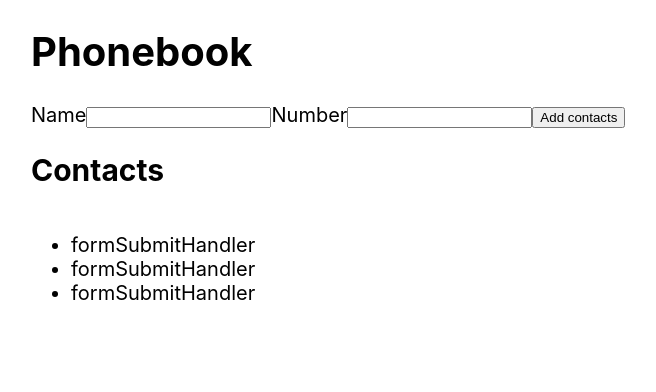
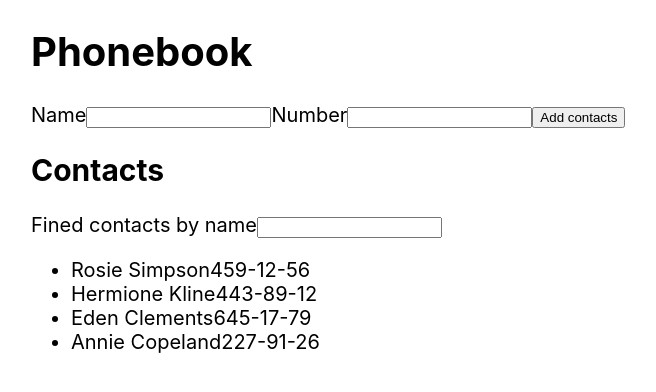
Before and after one commit to MarynaDanyliuk/goit-react-hw-02-phonebook, a React (Create React App) app: page / in a window 1280 px wide. Shown: the top 392 px of the page, without its empty margins (9-665 px from the left). Built offline with nearby package versions, Linux system fonts and the light colour scheme.

Commit message:
upd Contact list

```diff
--- a/src/components/App/App.jsx
+++ b/src/components/App/App.jsx
@@ -4,20 +4,39 @@ import React from 'react';
 // import { Section } from 'components/Section/Section';
 import { ContactsList } from 'components/ContactsList/ContactsList';
 import { Form } from 'components/Form/Form';
+import { Filter } from 'components/Filter/Filter';
 
 // const contacts = nanoid();
 
 export class App extends React.Component {
   state = {
-    contacts: [],
-    name: '',
-    number: '',
+    contacts: [
+      { id: 'id-1', name: 'Rosie Simpson', number: '459-12-56' },
+      { id: 'id-2', name: 'Hermione Kline', number: '443-89-12' },
+      { id: 'id-3', name: 'Eden Clements', number: '645-17-79' },
+      { id: 'id-4', name: 'Annie Copeland', number: '227-91-26' },
+    ],
+    // name: '',
+    // number: '',
+    filter: '',
   };
 
   formSubmitHandler = data => {
-    // const { name, number } = data;
-    console.log(data);
+    const { contacts } = data;
+    this.setState({
+      contacts: [
+        {
+          id: contacts[0].id,
+          name: contacts[0].name,
+          number: contacts[0].number,
+        },
+      ],
+      // name: name,
+      // number: number,
+    });
   };
+
+  handleNameFilter = () => {};
 
   // handleNameChange = event => {
   //   console.log(event);
@@ -55,19 +74,18 @@ export class App extends React.Component {
           // handleChange={this.handleNameChange}
           // handleSubmit={this.handleSubmit}
           name={this.state.name}
+          number={this.state.number}
           contacts={this.state.contacts}
         />
         <h2>Contacts</h2>
-        {/* <Filter /> */}
-        <ContactsList
-          // name={this.formSubmitHandler}
-          contacts={this.formSubmitHandler}
-        />
+        <Filter filter={this.state.filter} />
+        <ContactsList contacts={this.state.contacts} />
       </div>
     );
   }
 }
 
+//  <ContactsList name={this.state.name} number={this.state.number} />;
 // ____________________________________i
 /* <Section title="Phonebook">
           <Form
--- a/src/components/ContactsList/ContactsList.jsx
+++ b/src/components/ContactsList/ContactsList.jsx
@@ -3,16 +3,16 @@ import React from 'react';
 // import css from './ContactsList.module.css';
 
 export const ContactsList = ({ contacts }) => {
-  const { id, name } = contacts;
+  // console.log(contacts);
   return (
     <div>
       <ul>
-        {/* {contacts.map(contact => (
-          <li key={contact.id}>{contact.name}</li>
-        ))} */}
-        <li key={id}>{name}</li>
-        <li key={id}>{name}</li>
-        <li key={id}>{name}</li>
+        {contacts.map(contact => (
+          <li key={contact.id}>
+            {contact.name}
+            {contact.number}
+          </li>
+        ))}
       </ul>
     </div>
   );
@@ -21,15 +21,3 @@ export const ContactsList = ({ contacts }) => {
 // ContactsList.propTypes = {
 //   name: PropTypes.string,
 // };
-
-//  <ul className={css['stat-list']}>
-//    {stats.map(stat => (
-//      <li key={stat.id} className={css.item}>
-//        <span className={css.label}>{stat.label}</span>
-//        <span className={css.percentage}>
-//          {stat.percentage}
-//          {`%`}
-//        </span>
-//      </li>
-//    ))}
-//  </ul>;
--- /dev/null
+++ b/src/components/Filter/Filter.jsx
@@ -0,0 +1,67 @@
+import React from 'react';
+// import PropTypes from 'prop-types';
+// import css from './ContactsList.module.css';
+
+export class Filter extends React.Component {
+  state = {
+    contacts: [],
+    name: '',
+    number: '',
+  };
+
+  handleChange = event => {
+    // console.log(event.currentTarget);
+    // console.log(event.currentTarget.name);
+    // console.log(event.currentTarget.value);
+    const { name, value } = event.currentTarget;
+
+    this.setState({
+      [name]: value,
+      contacts: [
+        {
+          id: this.contactId,
+          name: this.state.name,
+          number: value,
+        },
+      ],
+    });
+  };
+
+  handleSubmit = event => {
+    event.preventDefault();
+
+    this.props.onSubmit(this.state);
+
+    this.reset();
+  };
+
+  reset = () => {
+    this.setState({ contacts: [], name: '', number: '' });
+  };
+
+  render() {
+    return (
+      <div>
+        <label>
+          Fined contacts by name
+          <input
+            type="text"
+            name="name"
+            // value={contacts}
+            // onChange={handleNameFilter}
+            pattern="^[a-zA-Zа-яА-Я]+(([' -][a-zA-Zа-яА-Я ])?[a-zA-Zа-яА-Я]*)*$"
+            title="Name may contain only letters, apostrophe, dash and spaces. For example Adrian, Jacob Mercer, Charles de Batz de Castelmore d'Artagnan"
+            required
+          />
+        </label>
+      </div>
+    );
+  }
+}
+
+// export const Filter = ({ contacts, handleNameFilter }) => {
+//   // const { name } = contacts;
+//   return (
+
+//   );
+// };
--- a/src/components/Form/Form.jsx
+++ b/src/components/Form/Form.jsx
@@ -2,8 +2,6 @@ import React from 'react';
 import PropTypes from 'prop-types';
 import css from './Form.module.css';
 import { nanoid } from 'nanoid';
-
-// const contacts = nanoid();
 
 export class Form extends React.Component {
   state = {
@@ -13,23 +11,28 @@ export class Form extends React.Component {
   };
 
   contactId = nanoid();
+  numberId = nanoid();
 
-  handleNameChange = event => {
+  handleChange = event => {
+    // console.log(event.currentTarget);
+    // console.log(event.currentTarget.name);
+    // console.log(event.currentTarget.value);
     const { name, value } = event.currentTarget;
-    // console.log(event);
-    // console.log(event.currentTarget.value);
-    // const contactId = nanoid();
 
     this.setState({
       [name]: value,
-      // name: event.currentTarget.value,
-      contacts: [{ id: this.contactId, [name]: value }],
+      contacts: [
+        {
+          id: this.contactId,
+          name: this.state.name,
+          number: value,
+        },
+      ],
     });
   };
+
   handleSubmit = event => {
     event.preventDefault();
-
-    console.log(this.state);
 
     this.props.onSubmit(this.state);
 
@@ -44,25 +47,27 @@ export class Form extends React.Component {
     return (
       <div>
         <form className={css.form} onSubmit={this.handleSubmit}>
-          <label>
+          <label htmlFor={this.contactId.id}>
             Name
             <input
               type="text"
               name="name"
               value={this.state.name}
-              onChange={this.handleNameChange}
+              onChange={this.handleChange}
+              id={this.contactId.id}
               pattern="^[a-zA-Zа-яА-Я]+(([' -][a-zA-Zа-яА-Я ])?[a-zA-Zа-яА-Я]*)*$"
               title="Name may contain only letters, apostrophe, dash and spaces. For example Adrian, Jacob Mercer, Charles de Batz de Castelmore d'Artagnan"
               required
             />
           </label>
-          <label>
+          <label htmlFor={this.numberId.id}>
             Number
             <input
               type="tel"
               name="number"
               value={this.state.number}
-              onChange={this.handleNameChange}
+              onChange={this.handleChange}
+              id={this.numberId.id}
               pattern="\+?\d{1,4}?[-.\s]?\(?\d{1,3}?\)?[-.\s]?\d{1,4}[-.\s]?\d{1,4}[-.\s]?\d{1,9}"
               title="Phone number must be digits and can contain spaces, dashes, parentheses and can start with +"
               required
@@ -75,31 +80,6 @@ export class Form extends React.Component {
   }
 }
 
-// _______________
-
-// htmlFor={contacts.id}
-
-// export const Form = ({ name, contacts, handleChange, handleSubmit }) => {
-// return (
-//   <div>
-//     <form className={css.form} onSubmit={handleSubmit}>
-//       <label htmlFor={contacts.id}>
-//         Name
-//         <input
-//           type="text"
-//           name={name}
-//           onChange={handleChange}
-//           pattern="^[a-zA-Zа-яА-Я]+(([' -][a-zA-Zа-яА-Я ])?[a-zA-Zа-яА-Я]*)*$"
-//           title="Name may contain only letters, apostrophe, dash and spaces. For example Adrian, Jacob Mercer, Charles de Batz de Castelmore d'Artagnan"
-//           required
-//         />
-//       </label>
-//       <button type="submit">Add contacts</button>
-//     </form>
-//   </div>
-// );
-// };
-
 Form.propTypes = {
   name: PropTypes.string,
 };
```
